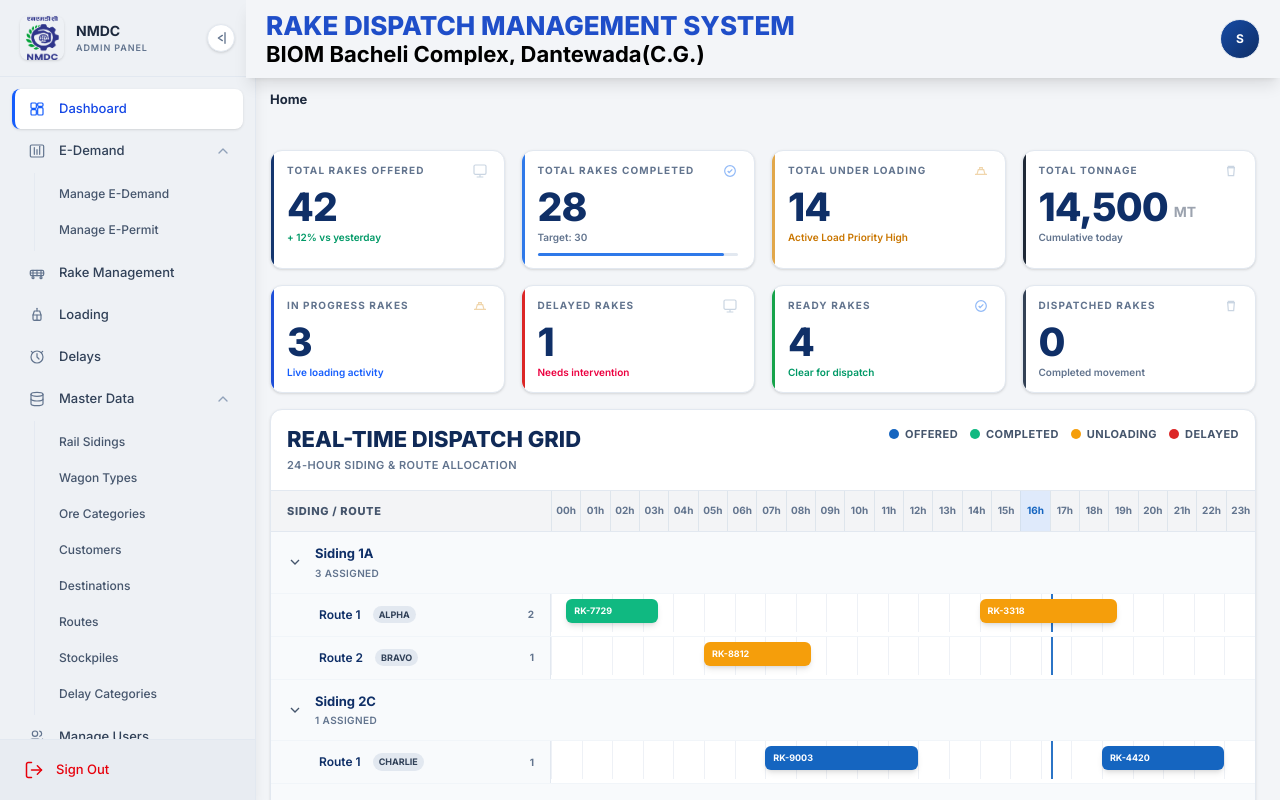
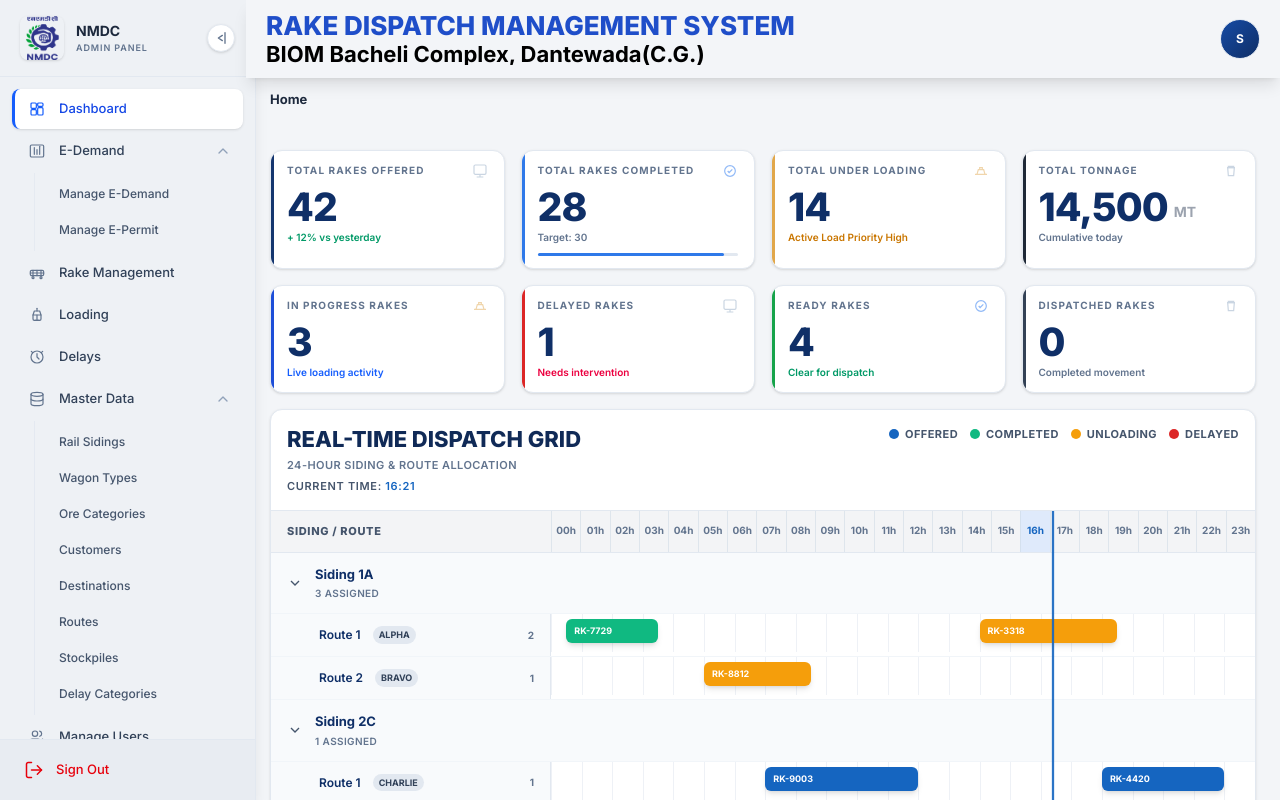
Before and after one commit to Akash-SDE/NMDC-Frontend, a React (Vite) app: page / in a window 1280 px wide. Both pictures are taken after typing "Sample", "Sample123" into the empty fields and a click on the button "Log In". Shown: the top 800 px of the page. Built offline with nearby package versions, Linux system fonts and the light colour scheme.

Commit message:
Update Dashboard.jsx

```diff
--- a/src/pages/admin/dashboard/Dashboard.jsx
+++ b/src/pages/admin/dashboard/Dashboard.jsx
@@ -1,4 +1,4 @@
-import { useMemo, useState } from "react";
+import { useEffect, useMemo, useState } from "react";
 import { SortHeaderButton } from "../../../components/shared/TableSortHeader";
 import { getWagonTypesMasterData } from "../../../data/adminmasterdatafiles/wagonTypes";
 
@@ -313,6 +313,14 @@
   return `${String(hour).padStart(2, "0")}h`;
 }
 
+function formatDispatchTime(date) {
+  return date.toLocaleTimeString("en-IN", {
+    hour: "2-digit",
+    minute: "2-digit",
+    hour12: false,
+  });
+}
+
 function assignDispatchLanes(events) {
   const sortedEvents = [...events].sort((a, b) => {
     if (a.start === b.start) {
@@ -437,12 +445,27 @@
   endHour = 23,
 }) {
   const hourSpan = Math.max(endHour - startHour, 1);
+  const [currentTime, setCurrentTime] = useState(() => new Date());
   const [expandedSidings, setExpandedSidings] = useState(
     hierarchy.reduce((acc, siding) => {
       acc[siding.id] = true;
       return acc;
     }, {}),
   );
+
+  useEffect(() => {
+    const syncCurrentTime = () => {
+      setCurrentTime(new Date());
+    };
+
+    syncCurrentTime();
+    const intervalId = setInterval(syncCurrentTime, 1000);
+
+    return () => clearInterval(intervalId);
+  }, []);
+
+  const currentHour = currentTime.getHours();
+  const currentTimeLabel = formatDispatchTime(currentTime);
 
   const toggleSidingExpand = (sidingId) => {
     setExpandedSidings((prev) => ({
@@ -470,11 +493,10 @@
   }, [eventsByRouteId]);
 
   const nowMarkerPercent = useMemo(() => {
-    const now = new Date();
-    const nowInHours = now.getHours() + now.getMinutes() / 60;
+    const nowInHours = currentTime.getHours() + currentTime.getMinutes() / 60 + currentTime.getSeconds() / 3600;
     const clampedNow = Math.min(Math.max(nowInHours, startHour), endHour);
     return ((clampedNow - startHour) / hourSpan) * 100;
-  }, [endHour, hourSpan, startHour]);
+  }, [currentTime, endHour, hourSpan, startHour]);
 
   return (
     <article className="overflow-hidden rounded-xl border border-slate-200 bg-white shadow-sm">
@@ -482,6 +504,9 @@
         <div>
           <h3 className="text-[22px] font-extrabold leading-tight text-[#102a57]">REAL-TIME DISPATCH GRID</h3>
           <p className="mt-1 text-[11px] font-semibold uppercase tracking-[0.04em] text-slate-500">24-HOUR SIDING & ROUTE ALLOCATION</p>
+          <p className="mt-1 text-[11px] font-semibold uppercase tracking-[0.06em] text-slate-600">
+            CURRENT TIME: <span className="text-[#1565c0]">{currentTimeLabel}</span>
+          </p>
         </div>
         <div className="flex flex-wrap items-center gap-3 text-[11px] font-bold text-slate-600">
           {Object.entries(dispatchStatusMeta).map(([key, meta]) => (
@@ -494,14 +519,21 @@
       </div>
 
       <div className="overflow-x-auto">
-        <div className="min-w-240">
+        <div className="relative min-w-240">
+          <div className="pointer-events-none absolute inset-y-0 left-70 right-0 z-30">
+            <span
+              className="absolute inset-y-0 w-0.5 bg-[#1565c0]/90 shadow-[0_0_0_1px_rgba(21,101,192,0.12)]"
+              style={{ left: `${nowMarkerPercent}%` }}
+            />
+          </div>
+
           <div className="grid grid-cols-[280px_repeat(24,minmax(0,1fr))] border-b border-slate-200 bg-[#f3f4f6] sticky top-0 z-20">
             <div className="px-4 py-3 text-[11px] font-extrabold uppercase tracking-[0.06em] text-slate-600">SIDING / ROUTE</div>
             {dispatchGridHours.map((hour) => (
               <div
                 key={hour}
                 className={`px-1 py-3 text-center text-[10px] font-bold border-l border-slate-300/50 ${
-                  hour === new Date().getHours() ? "bg-[#dfeafb] text-[#1565c0]" : "text-slate-500"
+                  hour === currentHour ? "bg-[#dfeafb] text-[#1565c0]" : "text-slate-500"
                 }`}
               >
                 {formatDispatchHour(hour)}
@@ -577,10 +609,6 @@
                                 style={{ left: `${((hour - startHour) / hourSpan) * 100}%` }}
                               />
                             ))}
-                            <span
-                              className="absolute bottom-0 top-0 w-0.5 bg-[#1565c0]/90 shadow-lg"
-                              style={{ left: `${nowMarkerPercent}%` }}
-                            />
                           </div>
 
                           {routeEvents.map((event) => {
```
